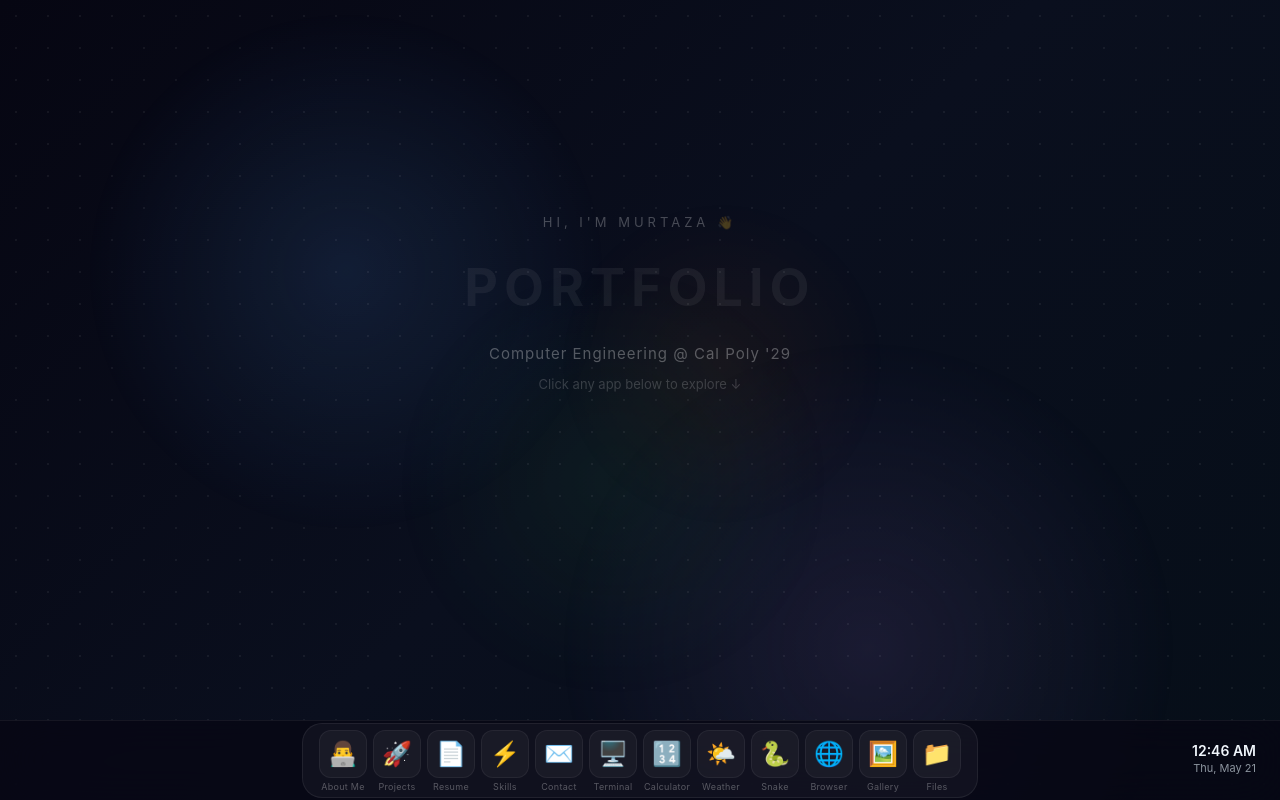
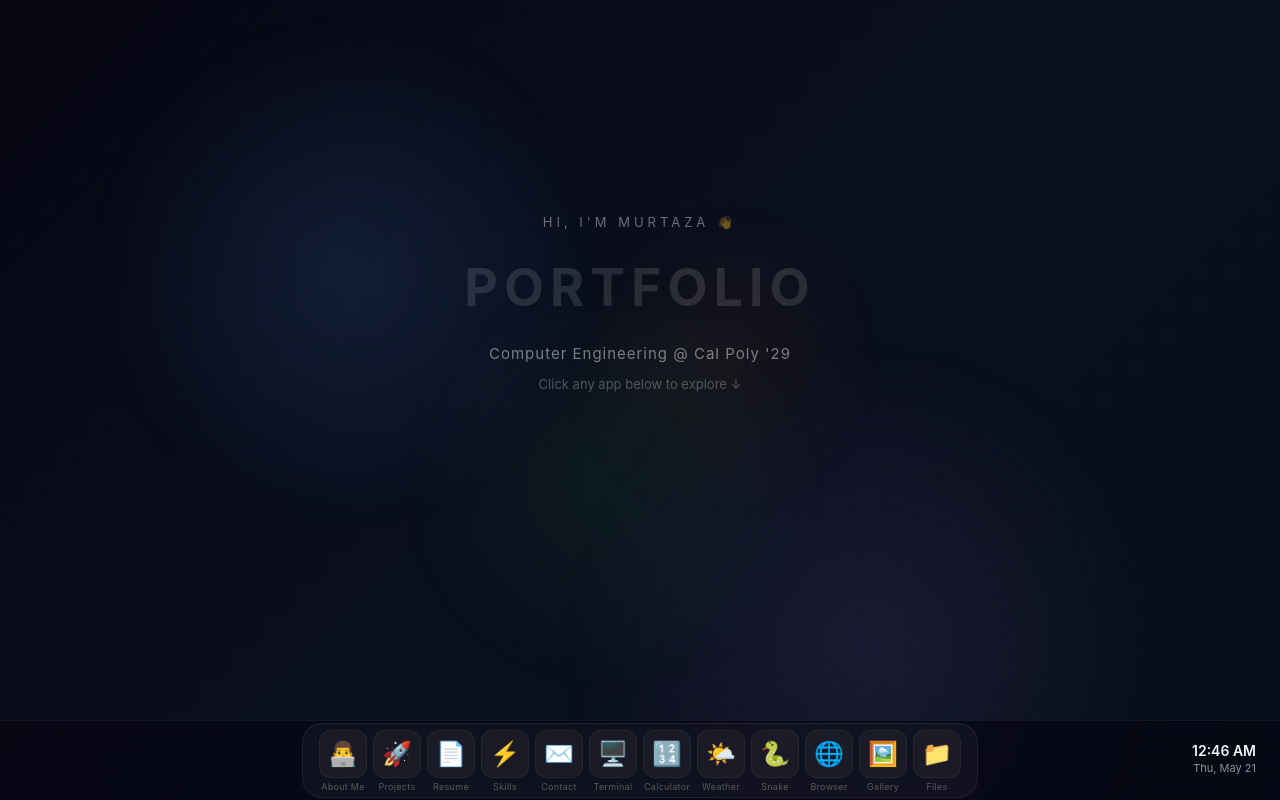
Before and after one commit to durtymurty/portfolio-os, a Next.js app: page / in a window 1280 px wide. Built offline with nearby package versions, Linux system fonts and the light colour scheme.

Commit message:
Enhance welcome message styling and visibility on homepage

```diff
--- a/app/page.tsx
+++ b/app/page.tsx
@@ -131,12 +131,12 @@ export default function Home() {
         textAlign: "center", pointerEvents: "none",
         display: openWindows.length > 0 ? "none" : "block",
       }}>
-        <p style={{ fontSize: "13px", color: "rgba(255,255,255,0.25)", letterSpacing: "4px", textTransform: "uppercase", marginBottom: "16px" }}>Hi, I'm Murtaza 👋</p>
-        <h1 style={{ fontSize: "52px", fontWeight: "700", color: "rgba(255,255,255,0.06)", letterSpacing: "6px", textTransform: "uppercase", marginBottom: "16px" }}>PORTFOLIO</h1>
-        <p style={{ fontSize: "15px", color: "rgba(255,255,255,0.3)", letterSpacing: "1px" }}>
+        <p style={{ fontSize: "13px", color: "rgba(255,255,255,0.4)", letterSpacing: "4px", textTransform: "uppercase", marginBottom: "16px" }}>Hi, I'm Murtaza 👋</p>
+        <h1 style={{ fontSize: "52px", fontWeight: "700", color: "rgba(255,255,255,0.12)", letterSpacing: "6px", textTransform: "uppercase", marginBottom: "16px" }}>PORTFOLIO</h1>
+        <p style={{ fontSize: "15px", color: "rgba(255,255,255,0.45)", letterSpacing: "1px" }}>
           Computer Engineering @ Cal Poly '29
         </p>
-        <p style={{ fontSize: "13px", color: "rgba(255,255,255,0.18)", marginTop: "10px" }}>
+        <p style={{ fontSize: "13px", color: "rgba(255,255,255,0.28)", marginTop: "10px" }}>
           Click any app below to explore ↓
         </p>
       </div>
```
